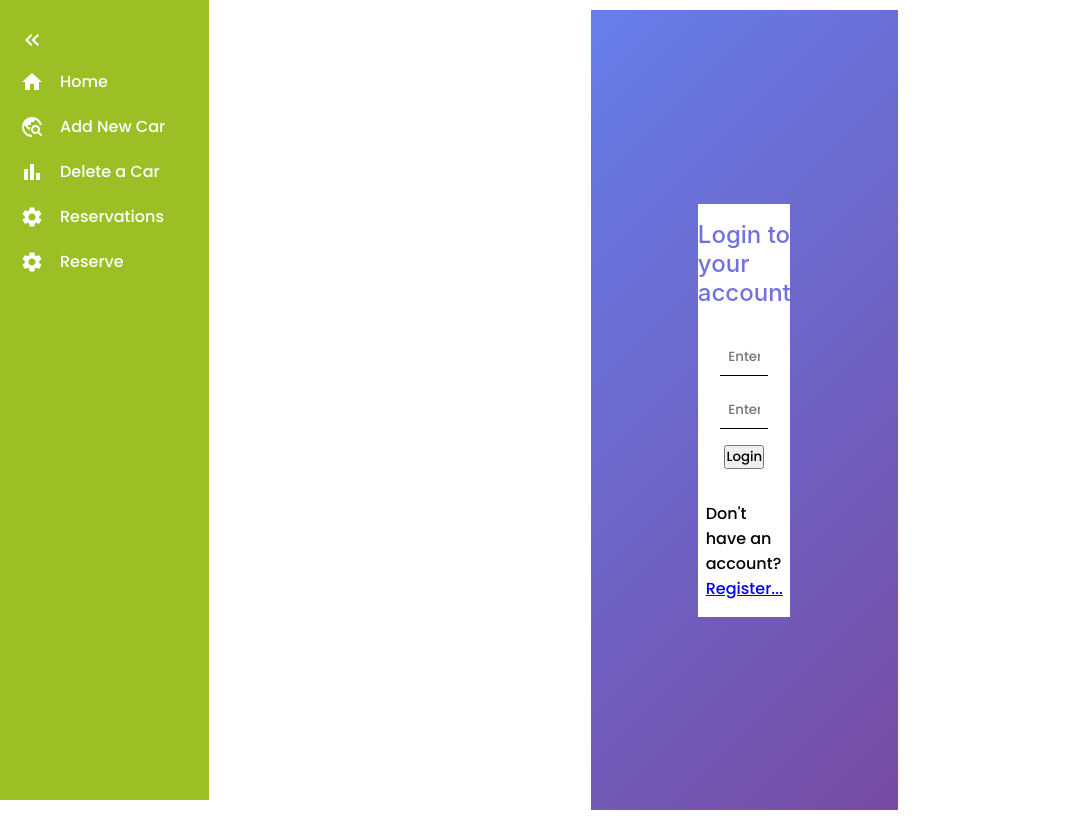
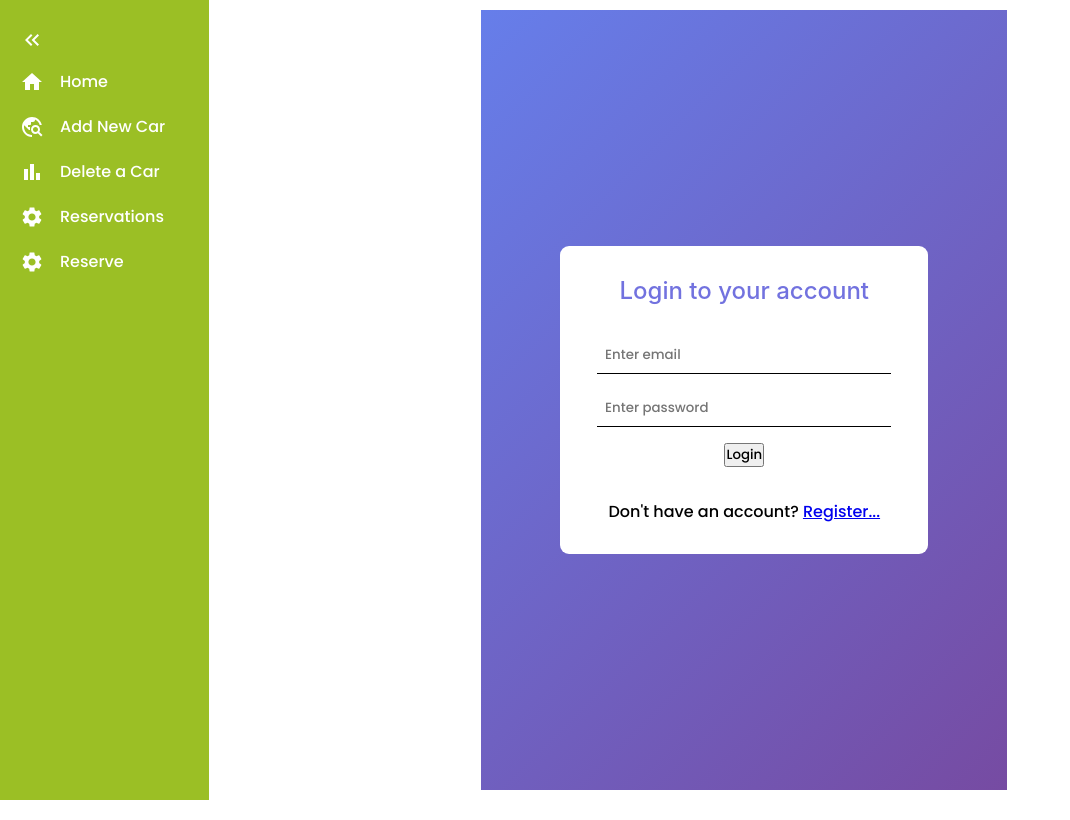
Before and after one commit to PromzzyKoncepts/Book-Appointment-Front-end, a React (Create React App) app: page /login in a window 1280 px wide. Shown: the whole page, without its empty margins (0-1070 px from the left). Built offline with nearby package versions, Linux system fonts and the light colour scheme.

Commit message:
change crlf to lf

```diff
--- a/src/Styles.js
+++ b/src/Styles.js
@@ -8,10 +8,11 @@ export const Form = styled.form`
   display: flex;
   align-items: center;
   flex-direction: column;
-  width: 30%;
-  padding: 1rem;
+  width: 70%;
+  border-radius: 9px;
+  padding: 30px 0;
   gap: 1rem;
-  @media screen and (max-width: 767px) {
+  @media screen and (max-width: 768px) {
       padding: 1.5rem;
       width: 70%
   }
@@ -20,7 +21,7 @@ export const Form = styled.form`
 export const FormDiv = styled.div`
   display: flex;
   justify-content: center;
-  height: 100vh;
+  width: 50%;
   align-items: center;
   background: linear-gradient(135deg, #667eea 0%, #764ba2 100%);
 `
--- a/src/components/auth/Register.jsx
+++ b/src/components/auth/Register.jsx
@@ -2,7 +2,7 @@
 
 import React, { useState } from 'react';
 import { Form, FormBtn, FormDiv, H1, Input, P } from '../../Styles';
-import { Link } from 'react-router-dom';
+import { Link, useNavigate } from 'react-router-dom';
 import { useDispatch } from 'react-redux';
 import { register } from '../../redux/apiCalls';
 import { loginFailure } from '../../redux/user/user';
@@ -13,6 +13,8 @@ const Register = () => {
   const [name, setName] = useState('');
   const [err, setErr] = useState(null);
   const dispatch = useDispatch();
+  const navigate = useNavigate();
+
 
   const registerUser = async (e) => {
     e.preventDefault()
@@ -50,7 +52,7 @@ const Register = () => {
         dispatch(loginFailure())
         setErr(err.response.data.message)
       }
-    }
+    } navigate('/login')
   }
 
   return (
```
Also changed, not shown: 1 other file (tests, documents, lock files or other folders).
